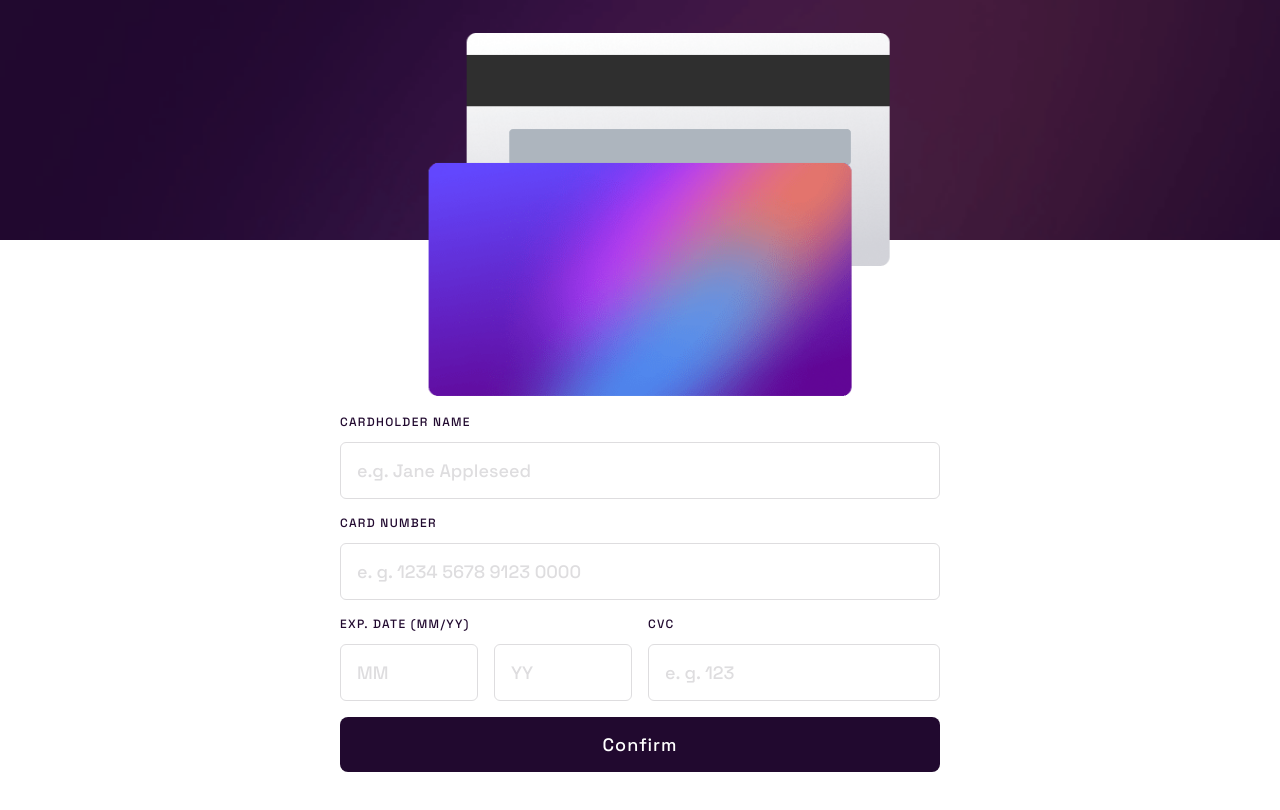
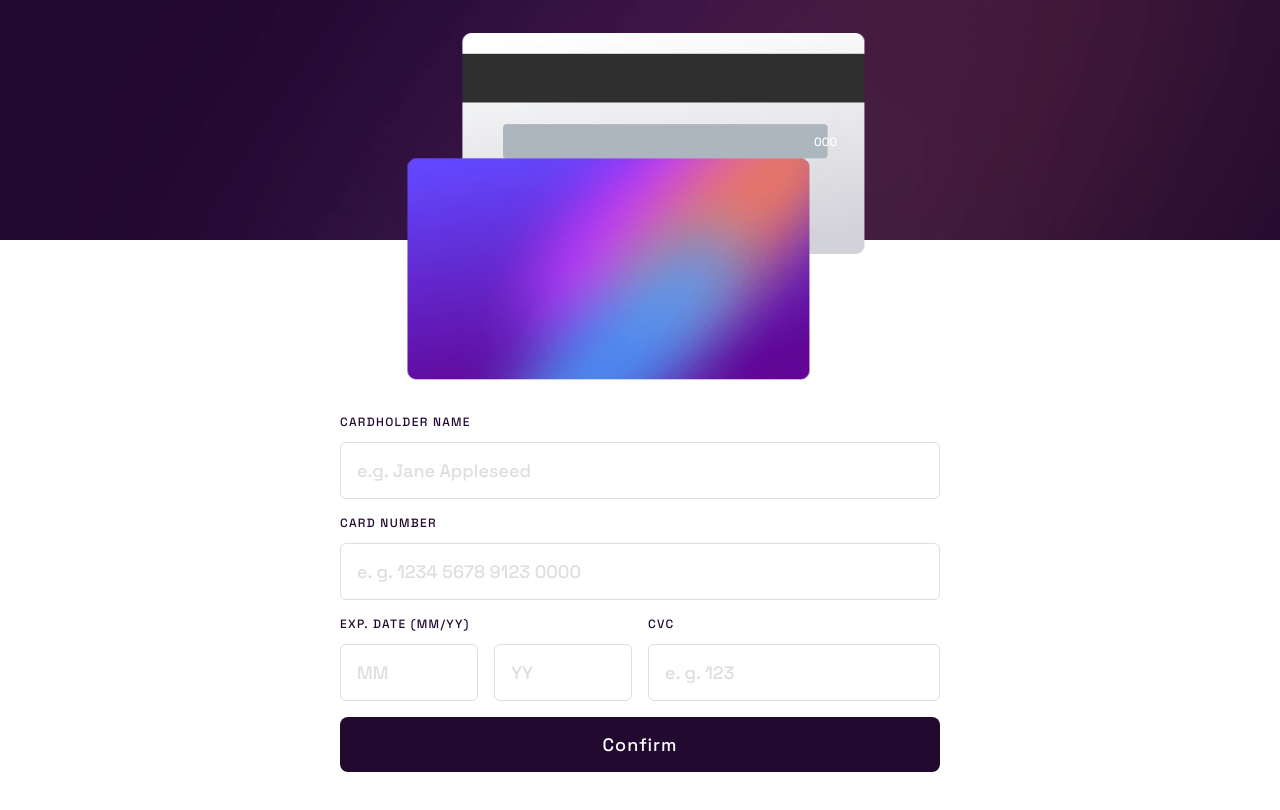
Before and after one commit to acamposlucas/interactive-card-details-form, a plain HTML site: page index.html in a window 1280 px wide. Drawn offline with Linux system fonts and the light colour scheme.

Commit message:
chore: add backside card span element

```diff
--- a/index.html
+++ b/index.html
@@ -22,7 +22,9 @@
 			<div class="hero-container">
 				<div class="cards-container">
 					<div class="cards">
-						<div class="card backside"></div>
+						<div class="card backside">
+							<span class="backside-span">000</span>
+						</div>
 						<div class="card frontside"></div>
 					</div>
 				</div>
--- a/style.css
+++ b/style.css
@@ -88,15 +88,17 @@ input {
 }
 
 .card {
-	background-size: 100% 100%;
+	background-size: 95% 95%;
+	background-repeat: no-repeat;
 	width: var(--card-width);
 	height: var(--card-height);
+	position: relative;
 }
 
 .card.backside {
 	background-image: url("./images/bg-card-back.png");
 	margin-top: 1px;
-	transform: translateX(9%);
+	transform: translateX(8%);
 }
 
 @media (min-width: 1440px) {
@@ -105,10 +107,18 @@ input {
 	}
 }
 
+.backside-span {
+	position: absolute;
+	right: 3rem;
+	top: 46.5%;
+	transform: translateY(-46.5%);
+	font-size: var(--fs-xs);
+}
+
 .card.frontside {
 	background-image: url("./images/bg-card-front.png");
 	margin-top: calc(-1 * (var(--card-height) / 2));
-	transform: translate(0, 6%);
+	transform: translate(-5%, 4%);
 }
 
 @media (min-width: 1440px) {
```
